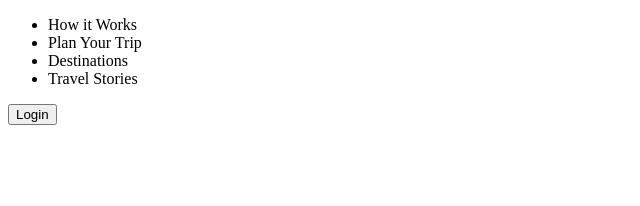
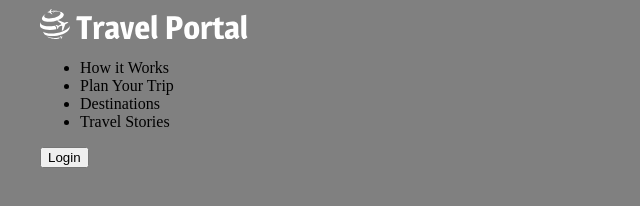
Before and after one commit to vlad23349/travel, a website: page index.html in a window 1280 px wide. Shown: the whole page, without its empty margins (0-640 px from the left). Drawn offline with Linux system fonts and the light colour scheme.

Commit message:
update some files

```diff
--- a/index.html
+++ b/index.html
@@ -4,12 +4,23 @@
     <meta charset="UTF-8" />
     <meta http-equiv="X-UA-Compatible" content="IE=edge" />
     <meta name="viewport" content="width=device-width, initial-scale=1.0" />
+    <link rel="stylesheet" href="./sass/style.css" />
+    <link rel="preconnect" href="https://fonts.googleapis.com" />
+    <link rel="preconnect" href="https://fonts.gstatic.com" crossorigin />
+    <link
+      href="https://fonts.googleapis.com/css2?family=Aleo:ital,wght@0,400;0,700;1,400&family=Red+Hat+Text:wght@500&display=swap"
+      rel="stylesheet"
+    />
     <title>Document</title>
   </head>
   <body>
-    <header>
+    <header class="header">
       <div class="wrapper">
-        <div class="logo"></div>
+        <div class="logo">
+          <a href="#">
+            <span class="logo-svg"></span>
+          </a>
+        </div>
         <nav class="header__navigation">
           <ul class="navigation">
             <li>How it Works</li>
--- /dev/null
+++ b/sass/base/_base.scss
@@ -0,0 +1,17 @@
+html {
+  font-size: 10px;
+}
+
+body {
+  background-color: grey;
+  font-size: 1.6rem;
+}
+
+h1 {
+}
+
+h2 {
+}
+
+h3 {
+}
--- /dev/null
+++ b/sass/base/_logo.scss
@@ -0,0 +1,6 @@
+.logo-svg {
+  background: url('../../images/logo.svg');
+  display: inline-block;
+  width: 216px;
+  height: 31px;
+}
--- /dev/null
+++ b/sass/layouts/_wrapper.scss
@@ -0,0 +1,4 @@
+.wrapper {
+  max-width: 1200px;
+  margin: auto;
+}
--- /dev/null
+++ b/sass/style.scss
@@ -0,0 +1,3 @@
+@import 'base/base';
+@import 'base/logo';
+@import 'layouts/wrapper';
```
Also changed, not shown: package.json (added, +20 -0 lines), images/logo.svg (added), sass/style.css (added), 1 other file.
